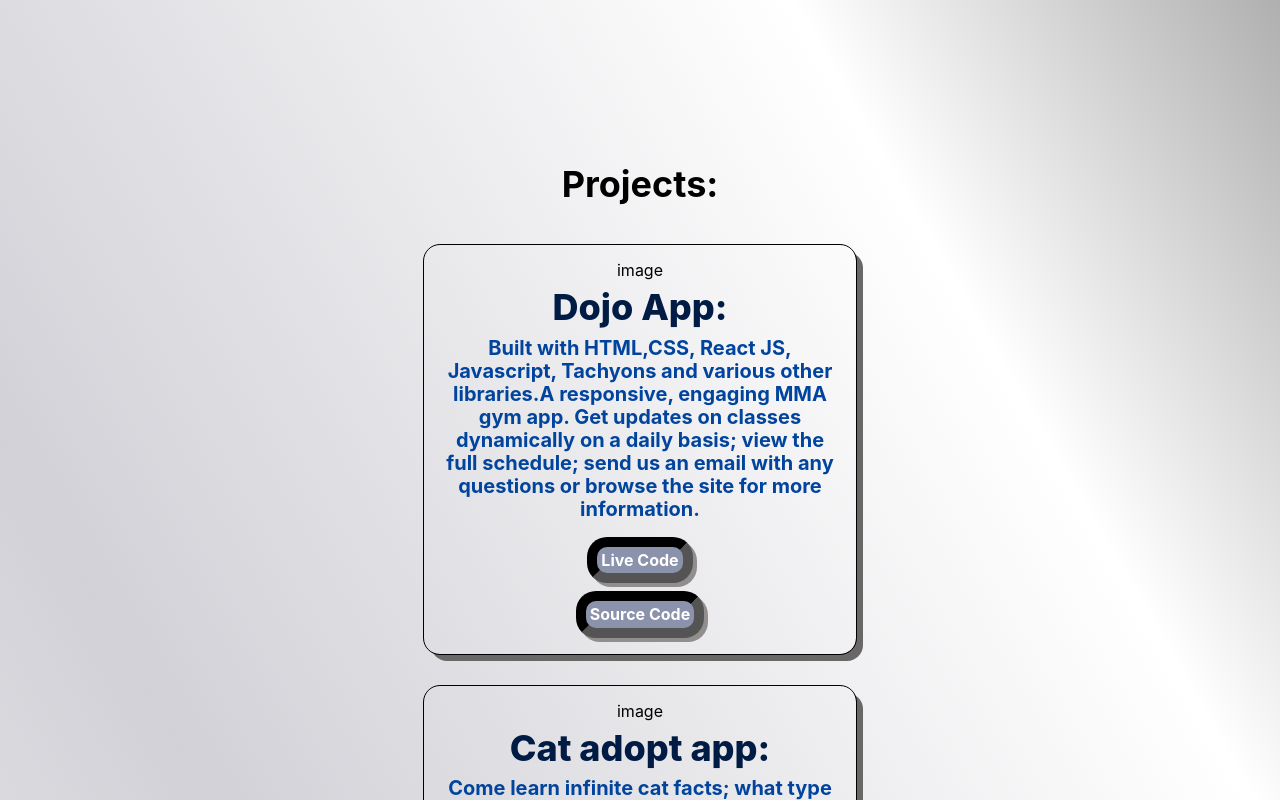
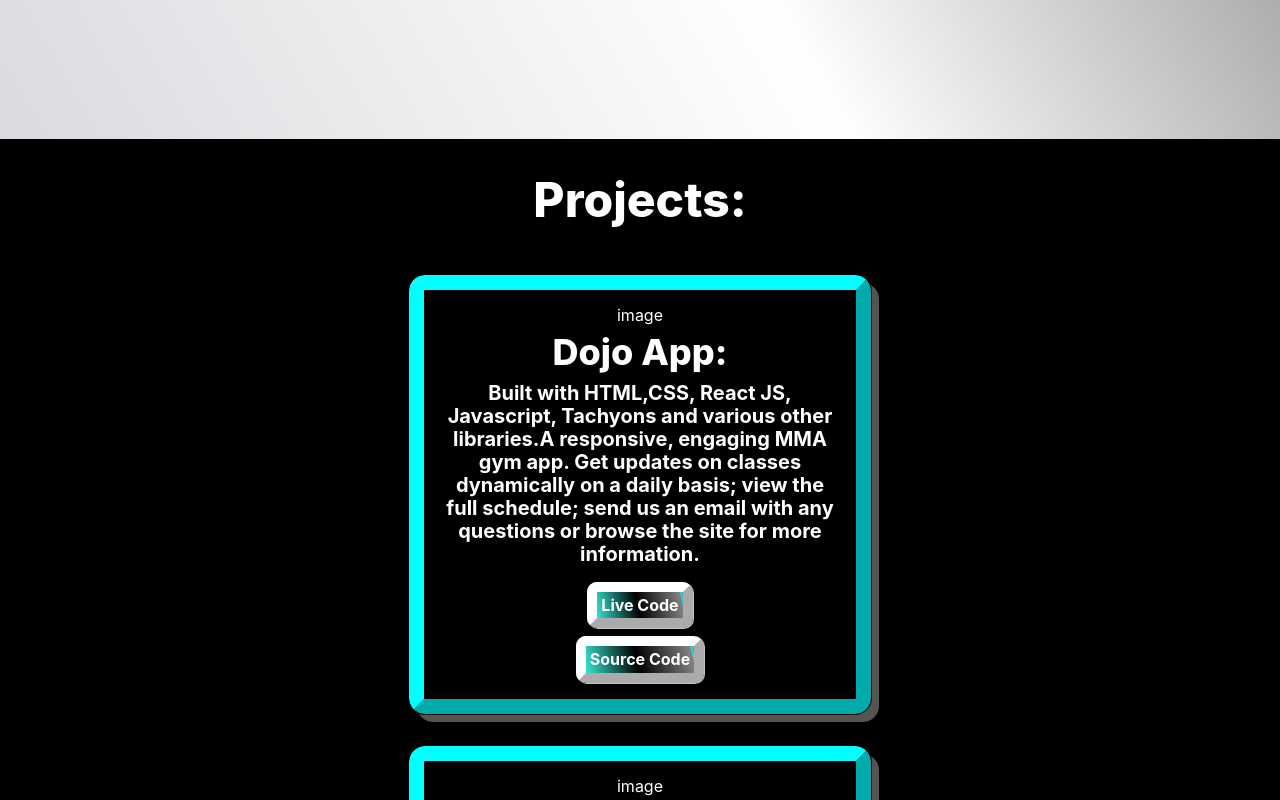
Before and after one commit to traynhamdavid426/portfolio, a React (Create React App) app: page /contact in a window 1280 px wide. Shown: the part 960-1760 px from the top of the page. Built offline with nearby package versions, Linux system fonts and the light colour scheme.

Commit message:
style changes

```diff
--- a/src/Components/Projects.js
+++ b/src/Components/Projects.js
@@ -27,10 +27,10 @@ const Projects =() => {
     ];
 
     const Sitelist =({pic,description,app,live,source}) => {return(<div id="projects ">
-        <div className="fl mw-35 ma3 br4 shadow  pa3 tc outline mb"> <div className=" ">{pic}</div>
+        <div className="fl mw-35 ma3 br4 shadow  pa3 tc outline mb"> <div className=" white">{pic}</div>
          <div>
-         <div className=" fw8 f2 mb2 mt2 navy">{app}:</div>
-        <div className=" measure-narrow f4 dark-blue fw7 ">{description}</div>
+         <div className=" fw8 f2 mb2 mt2 white">{app}:</div>
+        <div className=" measure-narrow f4 white fw7 ">{description}</div>
          <div className="grow  mt3 p2 br4">{live}</div>
         < div className="grow mt2"> {source}</div></div></div>
 
@@ -52,7 +52,7 @@ const Projects =() => {
 
 
     return(<div className="projects ">
-    <h1 className="tc f2 ">Projects:</h1>
+    <h1 className="tc fw8 white f1 ">Projects:</h1>
   <div className=""><div className="content "> <Sitedisplay/></div></div>
 </div>)}
 
--- a/src/Styles/About.css
+++ b/src/Styles/About.css
@@ -7,14 +7,15 @@ margin-right: auto;}
 
 button:hover{cursor: pointer;}
 
-button{ background-color:rgb(139, 146, 171);
+button{ background: linear-gradient( 77deg,rgb(52, 227, 210),black,gray 95%,gray,aqua,gray,aqua);
 color: white;
+text-decoration: solid;
 border: bold;
 padding: 4px;
-font-size: large;
-border-style: inset;
+font-size: x-large;
+border-style: outset;
 border-width: 10px;
-font-weight: bolder;
-border-radius: 20px;
-border-color:rgb(0, 0, 0);
-box-shadow: 4px 4px rgb(146, 142, 142);}
+font-weight: bolder ;
+border-radius: 10px;
+border-color: white;
+box-shadow: 1px 1px rgb(198, 194, 194);}
--- a/src/Styles/Footer.css
+++ b/src/Styles/Footer.css
@@ -34,5 +34,5 @@
 max-width:400px;
 max-height: 500px;}
 
-.socialmedia{background-color: blue;
+.socialmedia{background-color:transparent;
 }
--- a/src/Styles/Projects.css
+++ b/src/Styles/Projects.css
@@ -1,16 +1,19 @@
-.projects {
+.projects { background-color: black;
     display: flex;
     flex-direction: column;
     align-items: center;
+
   }
 
   .content {
+
     display: flex;
-    flex-direction: column;
+    flex-direction: row;
     align-items: center;
   }
 
   .site-container {
+
     display: flex;
     flex-direction: row;
     align-items: center;
@@ -21,4 +24,9 @@
     flex: 0 0 auto;
     margin-right: 30px}
 
-    .shadow{box-shadow: 7px 7px rgb(106, 103, 103) ;}
+    .shadow{
+      border-color: aqua;
+      border-width: 15px ;
+      border-style: outset;
+      background-color: transparent;
+      box-shadow: 8px 8px rgb(86, 83, 83) ;}
```
